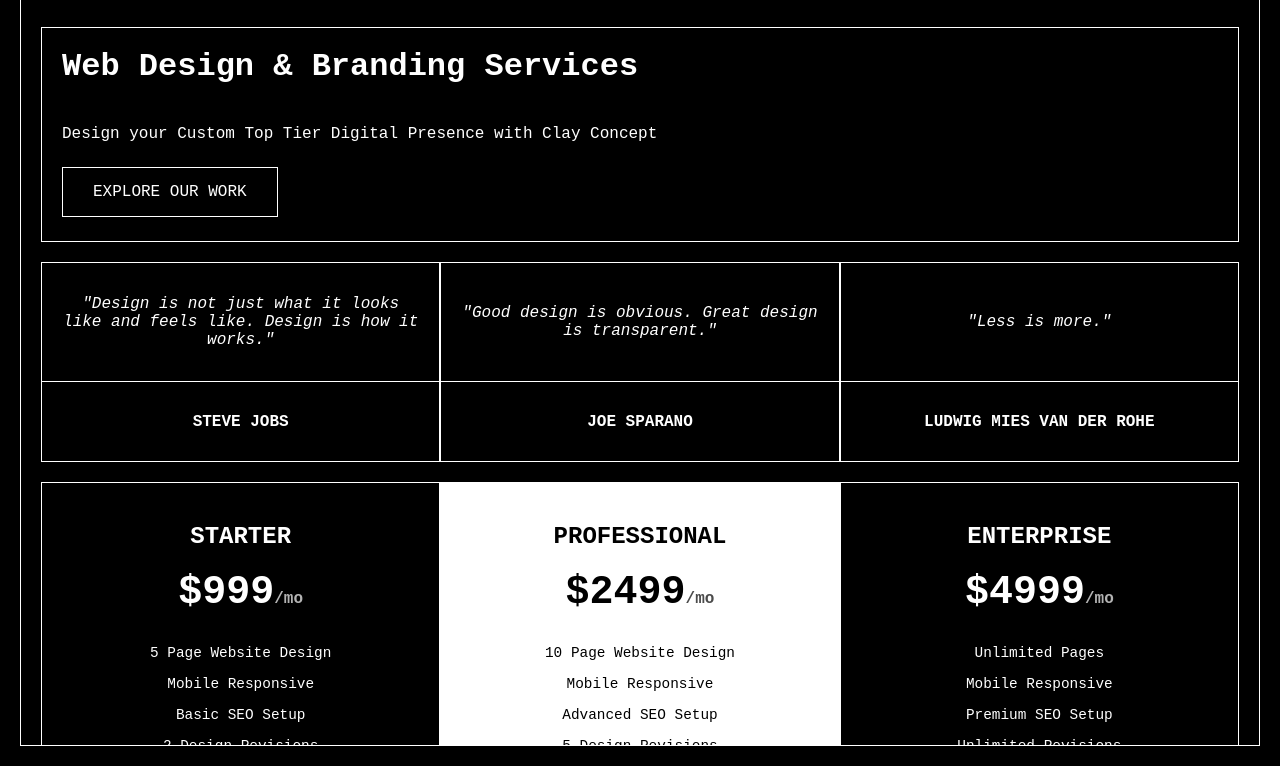
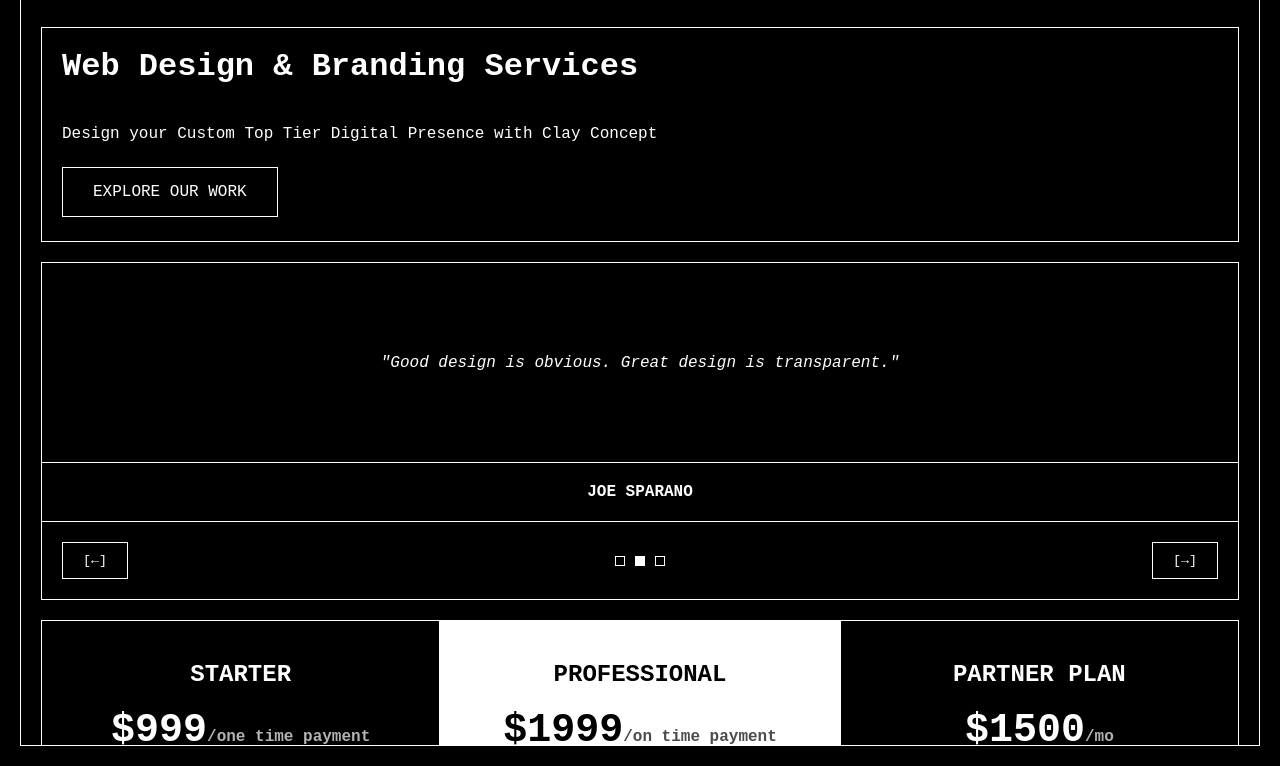
Before and after one commit to ClayConcept/ClayConcept, a website built with Vite: page index.html in a window 1280 px wide. Shown: the part 87-853 px from the top of the page. Built offline with nearby package versions, Linux system fonts and the light colour scheme.

Commit message:
Add files via upload

```diff
--- a/index.html
+++ b/index.html
@@ -32,8 +32,9 @@
           </div>
         </div>
 
-        <div class="quotes-grid">
-          <div class="quote-box">
+        <div class="quotes-slideshow">
+          <div class="quote-container">
+            <div class="quote-box active">
               <div class="quote-text">"Design is not just what it looks like and feels like. Design is how it works."</div>
               <div class="quote-author">Steve Jobs</div>
             </div>
@@ -46,18 +47,24 @@
               <div class="quote-author">Ludwig Mies van der Rohe</div>
             </div>
           </div>
+          <div class="quote-controls">
+            <button class="quote-nav prev">[←]</button>
+            <div class="quote-dots"></div>
+            <button class="quote-nav next">[→]</button>
+          </div>
+        </div>
 
         <div class="pricing-grid">
           <div class="pricing-box">
             <div class="pricing-header">
               <h2>STARTER</h2>
-              <div class="price">$999<span>/mo</span></div>
+              <div class="price">$999<span>/one time payment</span></div>
             </div>
             <div class="pricing-features">
-              <div class="feature">5 Page Website Design</div>
+              <div class="feature">1 Page Custom Website</div>
+              <div class="feature">Custom Branding</div>
               <div class="feature">Mobile Responsive</div>
-              <div class="feature">Basic SEO Setup</div>
-              <div class="feature">2 Design Revisions</div>
+              <div class="feature">1 Design Revision Requests</div>
               <div class="feature">1 Month Support</div>
             </div>
             <a href="contact.html" class="button">Get Started</a>
@@ -66,35 +73,36 @@
           <div class="pricing-box featured">
             <div class="pricing-header">
               <h2>PROFESSIONAL</h2>
-              <div class="price">$2499<span>/mo</span></div>
+              <div class="price">$1999<span>/on time payment</span></div>
             </div>
             <div class="pricing-features">
-              <div class="feature">10 Page Website Design</div>
+              <div class="feature">1-5 Page Website Design</div>
+              <div class="feature">Custom Branding</div>
               <div class="feature">Mobile Responsive</div>
-              <div class="feature">Advanced SEO Setup</div>
-              <div class="feature">5 Design Revisions</div>
-              <div class="feature">3 Months Support</div>
-              <div class="feature">Custom Animations</div>
-              <div class="feature">Analytics Integration</div>
+              <div class="feature">Basic SEO Setup</div>
+              <div class="feature">5 Design Revision Requests</div>
+              <div class="feature">3 Month Support</div>
             </div>
             <a href="contact.html" class="button">Get Started</a>
           </div>
 
           <div class="pricing-box">
             <div class="pricing-header">
-              <h2>ENTERPRISE</h2>
-              <div class="price">$4999<span>/mo</span></div>
+              <h2>PARTNER PLAN</h2>
+              <div class="price">$1500<span>/mo</span></div>
             </div>
             <div class="pricing-features">
-              <div class="feature">Unlimited Pages</div>
+
+              <div class="feature">Custom Deisgned Website</div>
+              <div class="feature">Unlimited Ad Content</div>
+              <div class="feature">Daily Support ( With Active Subscription )</div>
               <div class="feature">Mobile Responsive</div>
-              <div class="feature">Premium SEO Setup</div>
               <div class="feature">Unlimited Revisions</div>
-              <div class="feature">12 Months Support</div>
-              <div class="feature">Custom Animations</div>
               <div class="feature">Analytics Integration</div>
               <div class="feature">E-commerce Integration</div>
               <div class="feature">Custom CMS</div>
+              <div class="feature">Premium SEO Setup</div>
+               <div class="feature">and more..</div>
             </div>
             <a href="contact.html" class="button">Get Started</a>
           </div>
--- a/src/main.js
+++ b/src/main.js
@@ -16,6 +16,49 @@
 function toggleMobileMenu() {
   const menuRight = document.querySelector('.menu-right');
   menuRight.classList.toggle('active');
+}
+
+// Quotes slideshow functionality
+function initQuotesSlideshow() {
+  const quotes = document.querySelectorAll('.quote-box');
+  const dotsContainer = document.querySelector('.quote-dots');
+  const prevButton = document.querySelector('.quote-nav.prev');
+  const nextButton = document.querySelector('.quote-nav.next');
+  let currentQuote = 0;
+
+  // Create dots
+  quotes.forEach((_, index) => {
+    const dot = document.createElement('div');
+    dot.className = `quote-dot${index === 0 ? ' active' : ''}`;
+    dot.addEventListener('click', () => showQuote(index));
+    dotsContainer.appendChild(dot);
+  });
+
+  function showQuote(index) {
+    quotes.forEach(quote => quote.classList.remove('active'));
+    document.querySelectorAll('.quote-dot').forEach(dot => dot.classList.remove('active'));
+
+    quotes[index].classList.add('active');
+    document.querySelectorAll('.quote-dot')[index].classList.add('active');
+    currentQuote = index;
+  }
+
+  function nextQuote() {
+    currentQuote = (currentQuote + 1) % quotes.length;
+    showQuote(currentQuote);
+  }
+
+  function prevQuote() {
+    currentQuote = (currentQuote - 1 + quotes.length) % quotes.length;
+    showQuote(currentQuote);
+  }
+
+  // Add event listeners
+  if (prevButton) prevButton.addEventListener('click', prevQuote);
+  if (nextButton) nextButton.addEventListener('click', nextQuote);
+
+  // Auto-advance every 5 seconds
+  setInterval(nextQuote, 5000);
 }
 
 // Import projects data
@@ -181,6 +224,7 @@
 // Initialize on load and resize
 window.addEventListener('load', () => {
   initializeHamburgerVisibility();
+  initQuotesSlideshow();
 
   // Initialize work page if we're on it
   if (window.location.pathname.includes('work.html')) {
--- a/src/style.css
+++ b/src/style.css
@@ -229,32 +229,40 @@
   border: 1px solid var(--border-color);
 }
 
-.quotes-grid {
-  display: grid;
-  grid-template-columns: repeat(auto-fit, minmax(300px, 1fr));
-  gap: -1px;
+.quotes-slideshow {
   margin-top: var(--container-padding);
   width: 100%;
+  border: 1px solid var(--border-color);
+}
+
+.quote-container {
+  position: relative;
+  overflow: hidden;
 }
 
 .quote-box {
+  display: none;
+  flex-direction: column;
+  width: 100%;
+  opacity: 0;
+  transition: opacity 0.5s ease;
+}
+
+.quote-box.active {
   display: flex;
-  flex-direction: column;
-  border: 1px solid var(--border-color);
-  height: 200px;
-  width: 100%;
-  min-width: 300px;
+  opacity: 1;
 }
 
 .quote-text {
   flex: 2;
   border-bottom: 1px solid var(--border-color);
-  padding: 20px;
+  padding: 40px 20px;
   display: flex;
   align-items: center;
   justify-content: center;
   text-align: center;
   font-style: italic;
+  min-height: 200px;
 }
 
 .quote-author {
@@ -266,6 +274,44 @@
   text-align: center;
   font-weight: bold;
   text-transform: uppercase;
+}
+
+.quote-controls {
+  display: flex;
+  justify-content: space-between;
+  align-items: center;
+  padding: 20px;
+  border-top: 1px solid var(--border-color);
+}
+
+.quote-nav {
+  background: none;
+  border: 1px solid var(--border-color);
+  color: var(--text-color);
+  padding: 10px 20px;
+  cursor: pointer;
+  font-family: inherit;
+}
+
+.quote-nav:hover {
+  background-color: var(--text-color);
+  color: var(--bg-color);
+}
+
+.quote-dots {
+  display: flex;
+  gap: 10px;
+}
+
+.quote-dot {
+  width: 10px;
+  height: 10px;
+  border: 1px solid var(--border-color);
+  cursor: pointer;
+}
+
+.quote-dot.active {
+  background-color: var(--text-color);
 }
 
 .faq-container {
```
Lines whose indentation alone changed are shown as unchanged.
